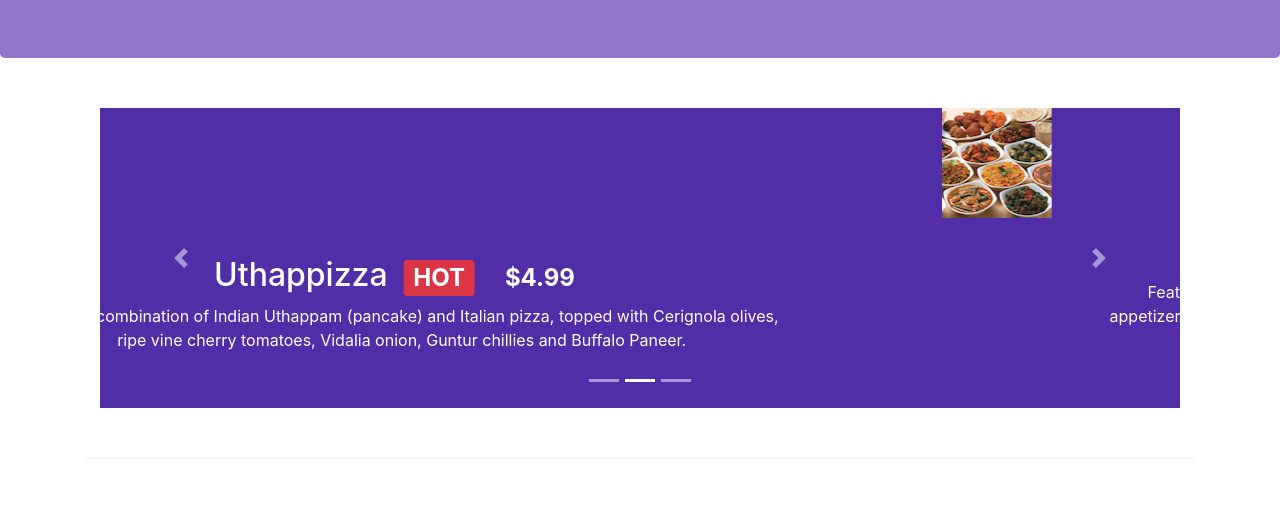
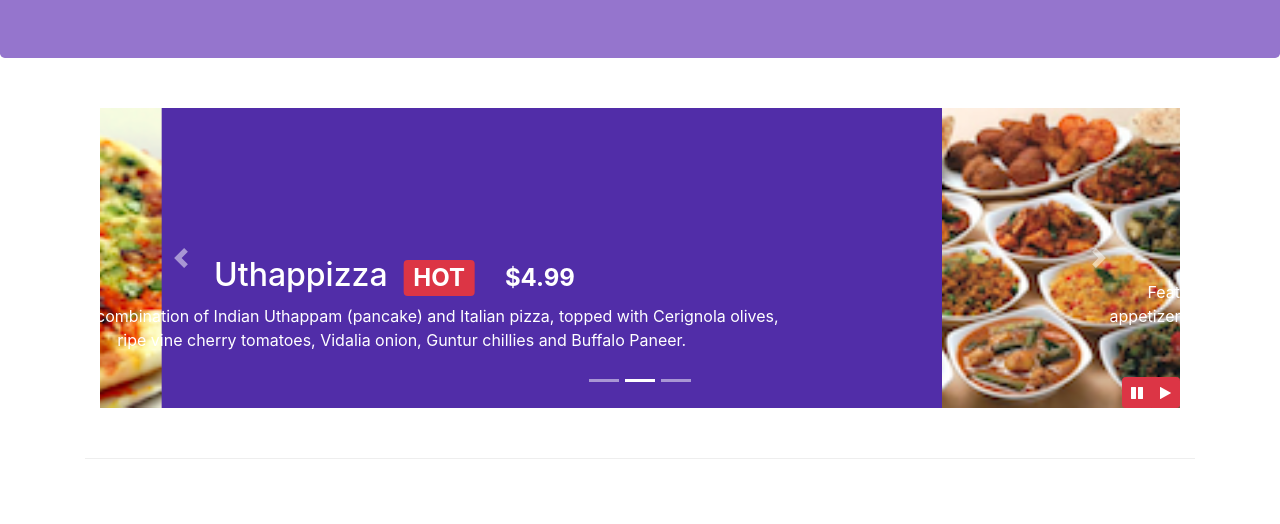
Before and after one commit to Manojmanthan/conFusion, a website: page index.html in a window 1280 px wide. Shown: the part 276-800 px from the top of the page. Drawn offline with nearby package versions, Linux system fonts and the light colour scheme.

Commit message:
After jquery

```diff
--- a/css/style.css
+++ b/css/style.css
@@ -63,11 +63,18 @@ nav{
   height: 300px;
 }
 
+#carouselButtons{
+  position: absolute;
+  right: 0px;
+  bottom: 0px;
 
-/*
+}
+
+
+
 .carousel-item img {
     position: absolute;
     top: 0;
     left: 0;
     min-height: 300px;
-} */
+}
--- a/index.html
+++ b/index.html
@@ -224,6 +224,10 @@
                    <a class="carousel-control-next" href="#mycarousel" role="button" data-slide="next">
                        <span class="carousel-control-next-icon"></span>
                    </a>
+                   <div class="btn-group" id="carouselButtons">
+                     <button class="btn btn-danger btn-sm" id="carousel-pause"><span class="fa fa-pause"></span></button>
+                     <button class="btn btn-danger btn-sm" id="carousel-play"><span class="fa fa-play"></span></button>
+                   </div>
              </div>
             </div>
        </div>
@@ -287,55 +291,6 @@
             </div>
         </div>
 
-<!-- <a id="reserveTable"></a> -->
-
-        <!-- <div class="row row-content">
-          <div class="col-12 col-sm-10 offset-md-2">
-            <div class="card">
-              <h4 class="card-header text-white" style="background-color:#ff8f00">Reserve Table</h4>
-                <div class="card-block">
-                  <div class="row mt-3">
-                    <div class="col-sm-3">Number of Guests</div>
-                    <div class="col-sm ">
-                      <form>
-                      <input type="radio" name="guests" class="mr-4">1
-                      <input type="radio" name="guests" class="mr-4">2
-                      <input type="radio"  name="guests" class="mr-4">3
-                      <input type="radio" name="guests" class="mr-4">4
-                      <input type="radio" name="guests" class="mr-4">5
-                      <input type="radio" name="guests" class="mr-4">6
-                    </form>
-                    </div>
-                  </div>
-
-                  <div class="row mt-3">
-                    <div class="col-sm-3">Time and Date</div>
-                      <div class="col-5 col-sm-4 col-md-3 ">
-                        <div class="input-group">
-                          <div class="input-group-addon"><i class="fa fa-calendar"></i></div>
-                          <input type="tel" class="form-control" id="time" name="time" placeholder="Date">
-                        </div>
-                      </div>
-
-                      <div class="col-6 col-sm-4 col-md-3">
-                        <div class="input-group">
-                          <div class="input-group-addon"><i class="fa fa-clock-o"></i></div>
-                          <input type="tel" class="form-control" id="date" name="date" placeholder="Time">
-                        </div>
-                      </div>
-                    </div>
-
-                    <div class="row mt-3 ">
-                      <div class="offset-md-3 col-sm-3 col-md-2">
-                        <button type="submit" class="btn btn-primary" >Reserve</button>
-                      </div>
-                  </div>
-
-                  </div>
-                </div>
-            </div>
-          </div> -->
-
         </div>
 
 
@@ -384,12 +339,24 @@
         <script src="node_modules/jquery/dist/jquery.min.js"></script>
         <script src="node_modules/tether/dist/js/tether.min.js"></script>
         <script src="node_modules/bootstrap/dist/js/bootstrap.min.js"></script>
+
         <script>
           $(document).ready(function(){
-            $('[data-toggle="tooltip"]').tooltip();
+            $("#mycarousel").carousel({interval: 2000});
+
+            $("#carousel-pause").click(function() {
+              $("#mycarousel").carousel('pause');
+            });
+
+            $("#carousel-play").click(function() {
+              $("#mycarousel").carousel('cycle');
+            });
+
           });
 
         </script>
+
+
 </body>
 
 </html>
```
